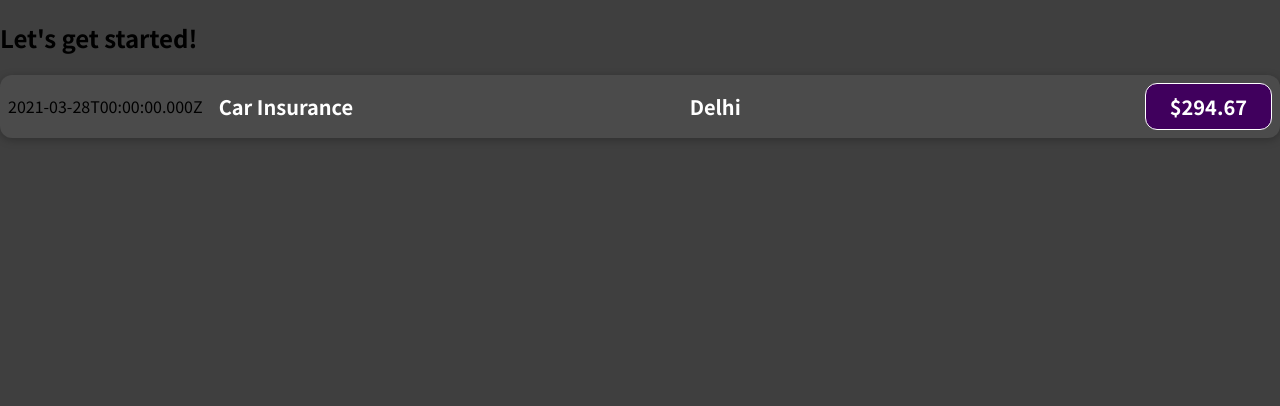
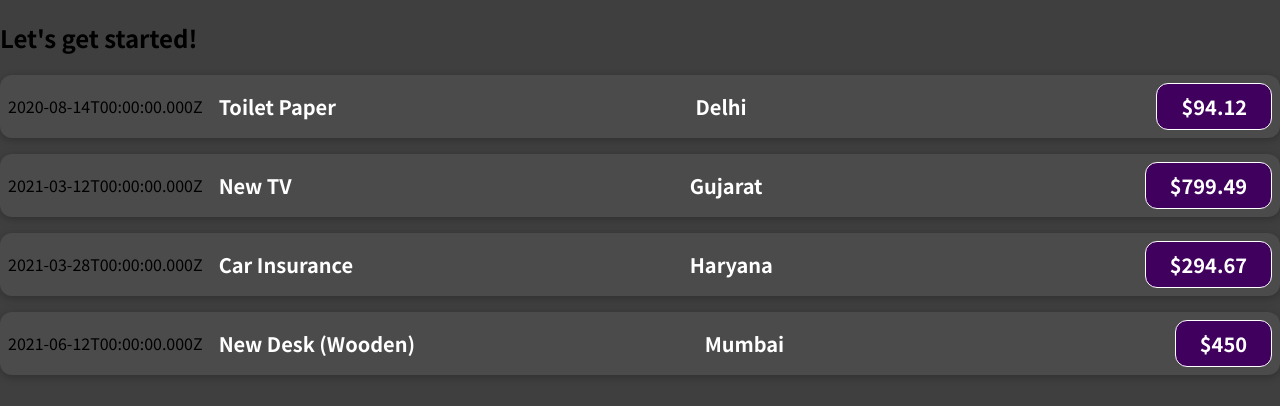
Before and after one commit to basantimages/react-learning, a JavaScript app in the folder Building First Component/: page / in a window 1280 px wide. Shown: the top 406 px of the page. Built offline with nearby package versions, Linux system fonts and the light colour scheme.

Commit message:
Passing data via props
Location prop is added as extras

```diff
--- a/Building First Component/src/App.js
+++ b/Building First Component/src/App.js
@@ -1,10 +1,64 @@
-import ExpenseItem from './components/ExpenseItem';
+import ExpenseItem from "./components/ExpenseItem";
 
 function App() {
+  const expenses = [
+    {
+      id: "e1",
+      title: "Toilet Paper",
+      amount: 94.12,
+      date: new Date(2020, 7, 14),
+      location: "Delhi",
+    },
+    {
+      id: "e2",
+      title: "New TV",
+      amount: 799.49,
+      date: new Date(2021, 2, 12),
+      location: "Gujarat",
+    },
+    {
+      id: "e3",
+      title: "Car Insurance",
+      amount: 294.67,
+      date: new Date(2021, 2, 28),
+      location: "Haryana",
+    },
+    {
+      id: "e4",
+      title: "New Desk (Wooden)",
+      amount: 450,
+      date: new Date(2021, 5, 12),
+      location: "Mumbai",
+    },
+  ];
+
   return (
     <div>
       <h2>Let's get started!</h2>
-      <ExpenseItem></ExpenseItem>
+      <ExpenseItem
+        title={expenses[0].title}
+        amount={expenses[0].amount}
+        date={expenses[0].date}
+        location={expenses[0].location}
+      ></ExpenseItem>
+      <ExpenseItem
+        title={expenses[1].title}
+        amount={expenses[1].amount}
+        date={expenses[1].date}
+        location={expenses[1].location}
+      ></ExpenseItem>
+      <ExpenseItem
+        title={expenses[2].title}
+        amount={expenses[2].amount}
+        date={expenses[2].date}
+        location={expenses[2].location}
+      ></ExpenseItem>
+      <ExpenseItem
+        title={expenses[3].title}
+        amount={expenses[3].amount}
+        date={expenses[3].date}
+        location={expenses[3].location}
+      ></ExpenseItem>
     </div>
   );
 }
--- a/Building First Component/src/components/ExpenseItem.js
+++ b/Building First Component/src/components/ExpenseItem.js
@@ -1,18 +1,13 @@
-import "./ExpenseItem.css";
+import './ExpenseItem.css';
 
-function ExpenseItem() {
-  const expenseDate = new Date(2021, 2, 28);
-  const expenseTitle = "Car Insurance";
-  const expenseAmount = 294.67;
-  const LocationOfExpenditure = "Delhi";
-
+function ExpenseItem(props) {
   return (
-    <div className="expense-item">
-      <div>{expenseDate.toISOString()}</div>
-      <div className="expense-item__description">
-        <h2>{expenseTitle}</h2>
-        <h2>{LocationOfExpenditure}</h2>
-        <div className="expense-item__price">${expenseAmount}</div>
+    <div className='expense-item'>
+      <div>{props.date.toISOString()}</div>
+      <div className='expense-item__description'>
+        <h2>{props.title}</h2>
+        <h2>{props.location}</h2>
+        <div className='expense-item__price'>${props.amount}</div>
       </div>
     </div>
   );
```
